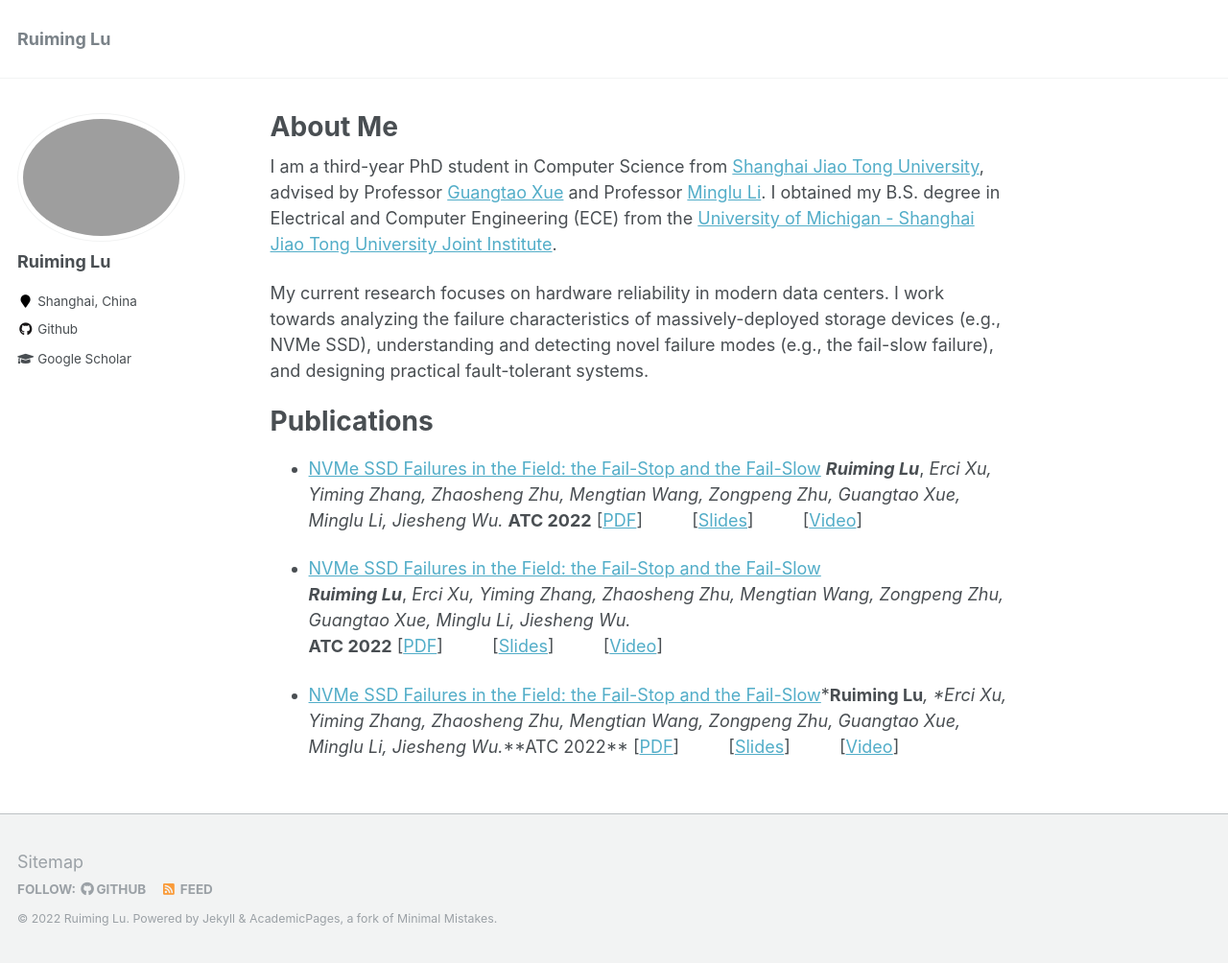
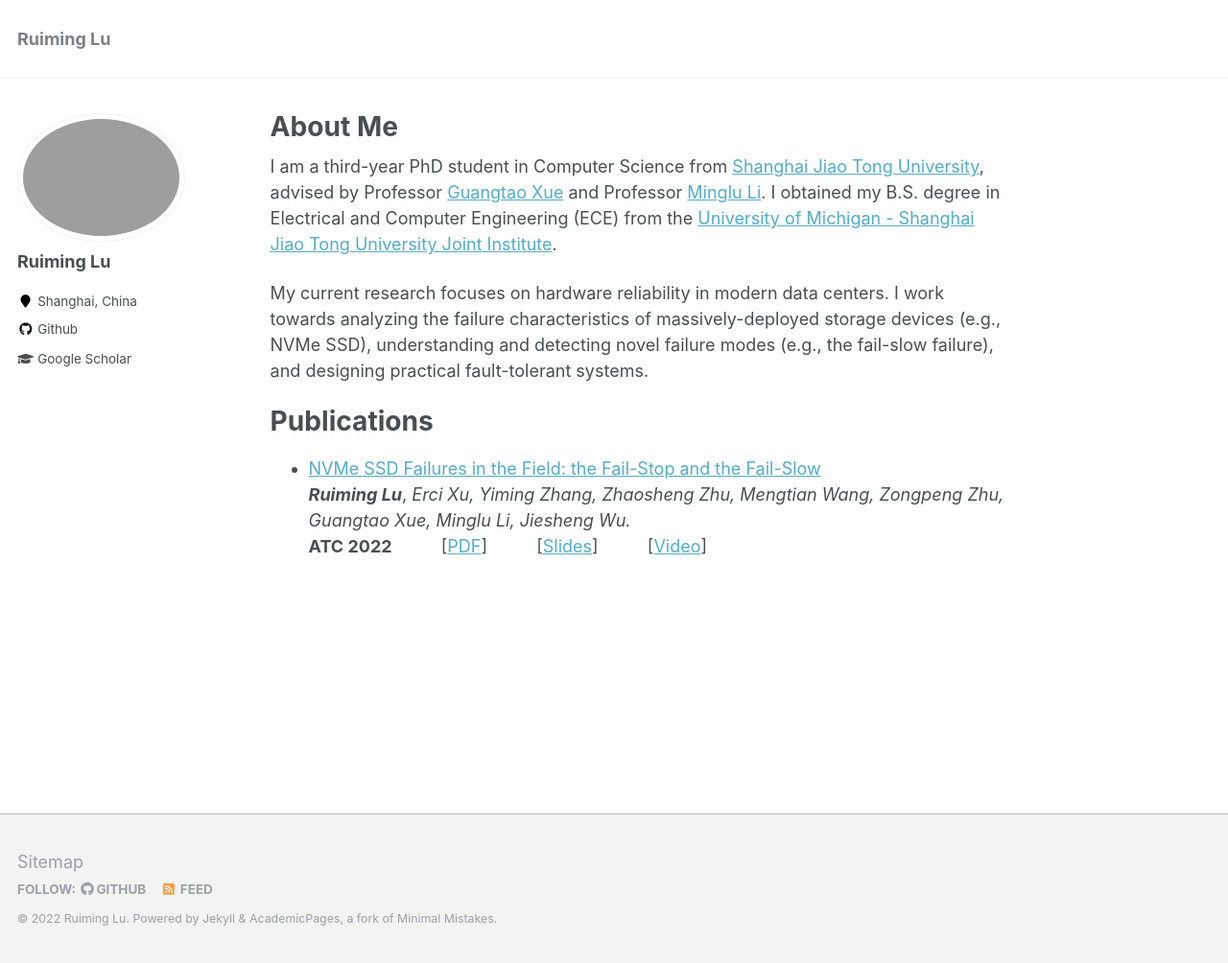
Before and after one commit to ruiming-lu/ruiming-lu.github.io, a Jekyll site: the page built from _pages/about.md, in a window 1280 px wide and 1004 px high. Shown: the whole window at 96% size. Built offline with Jekyll 4.4.1, drawn with Linux system fonts in a browser that asks for light colours; some of the changed lines change nothing that is shown.

Commit message:
fix format

```diff
--- a/_config.yml
+++ b/_config.yml
@@ -174,19 +174,19 @@ kramdown:
 
 
 # Collections
-collections:
-  teaching:
-    output: true
-    permalink: /:collection/:path/
-  publications:
-    output: true
-    permalink: /:collection/:path/
-  portfolio:
-    output: true
-    permalink: /:collection/:path/
-  talks:
-    output: true
-    permalink: /:collection/:path/
+# collections:
+#   teaching:
+#     output: true
+#     permalink: /:collection/:path/
+#   publications:
+#     output: true
+#     permalink: /:collection/:path/
+#   portfolio:
+#     output: true
+#     permalink: /:collection/:path/
+#   talks:
+#     output: true
+#     permalink: /:collection/:path/
 
 
 # Defaults
@@ -209,41 +209,41 @@ defaults:
     values:
       layout: single
       author_profile: true
-  # _teaching
-  - scope:
-      path: ""
-      type: teaching
-    values:
-      layout: single
-      author_profile: true
-      share: true
-      comments: true
-  # _publications
-  - scope:
-      path: ""
-      type: publications
-    values:
-      layout: single
-      author_profile: true
-      share: true
-      comments: true
-  # _portfolio
-  - scope:
-      path: ""
-      type: portfolio
-    values:
-      layout: single
-      author_profile: true
-      share: true
-      comment: true
-  # _talks
-  - scope:
-      path: ""
-      type: talks
-    values:
-      layout: talk
-      author_profile: true
-      share: true
+  # # _teaching
+  # - scope:
+  #     path: ""
+  #     type: teaching
+  #   values:
+  #     layout: single
+  #     author_profile: true
+  #     share: true
+  #     comments: true
+  # # _publications
+  # - scope:
+  #     path: ""
+  #     type: publications
+  #   values:
+  #     layout: single
+  #     author_profile: true
+  #     share: true
+  #     comments: true
+  # # _portfolio
+  # - scope:
+  #     path: ""
+  #     type: portfolio
+  #   values:
+  #     layout: single
+  #     author_profile: true
+  #     share: true
+  #     comment: true
+  # # _talks
+  # - scope:
+  #     path: ""
+  #     type: talks
+  #   values:
+  #     layout: talk
+  #     author_profile: true
+  #     share: true
 
 # Sass/SCSS
 sass:
--- a/_pages/about.md
+++ b/_pages/about.md
@@ -13,11 +13,7 @@ My current research focuses on hardware reliability in modern data centers. I wo
 
 # Publications
 
-* [NVMe SSD Failures in the Field: the Fail-Stop and the Fail-Slow](https://www.usenix.org/conference/atc22/presentation/lu)
-	***Ruiming Lu***, *Erci Xu, Yiming Zhang, Zhaosheng Zhu, Mengtian Wang, Zongpeng Zhu, Guangtao Xue, Minglu Li, Jiesheng Wu.*
-	**ATC 2022**	[[PDF](https://www.usenix.org/system/files/atc22-lu.pdf)] &emsp; &emsp; [[Slides](https://www.usenix.org/sites/default/files/conference/protected-files/atc22_slides_lu.pdf)] &emsp; &emsp; [[Video](https://www.youtube.com/watch?v=wDS-CRyTDlA&feature=emb_imp_woyt)]
 
-* [NVMe SSD Failures in the Field: the Fail-Stop and the Fail-Slow](https://www.usenix.org/conference/atc22/presentation/lu)<br />***Ruiming Lu***, *Erci Xu, Yiming Zhang, Zhaosheng Zhu, Mengtian Wang, Zongpeng Zhu, Guangtao Xue, Minglu Li, Jiesheng Wu.*<br />
-	**ATC 2022**	[[PDF](https://www.usenix.org/system/files/atc22-lu.pdf)] &emsp; &emsp; [[Slides](https://www.usenix.org/sites/default/files/conference/protected-files/atc22_slides_lu.pdf)] &emsp; &emsp; [[Video](https://www.youtube.com/watch?v=wDS-CRyTDlA&feature=emb_imp_woyt)]
-
-* [NVMe SSD Failures in the Field: the Fail-Stop and the Fail-Slow](https://www.usenix.org/conference/atc22/presentation/lu)\***Ruiming Lu***, *Erci Xu, Yiming Zhang, Zhaosheng Zhu, Mengtian Wang, Zongpeng Zhu, Guangtao Xue, Minglu Li, Jiesheng Wu.*\**ATC 2022**	[[PDF](https://www.usenix.org/system/files/atc22-lu.pdf)] &emsp; &emsp; [[Slides](https://www.usenix.org/sites/default/files/conference/protected-files/atc22_slides_lu.pdf)] &emsp; &emsp; [[Video](https://www.youtube.com/watch?v=wDS-CRyTDlA&feature=emb_imp_woyt)]
+* [NVMe SSD Failures in the Field: the Fail-Stop and the Fail-Slow](https://www.usenix.org/conference/atc22/presentation/lu)<br />
+	***Ruiming Lu***, *Erci Xu, Yiming Zhang, Zhaosheng Zhu, Mengtian Wang, Zongpeng Zhu, Guangtao Xue, Minglu Li, Jiesheng Wu.*<br />
+	**ATC 2022** &emsp; &emsp; [[PDF](https://www.usenix.org/system/files/atc22-lu.pdf)] &emsp; &emsp; [[Slides](https://www.usenix.org/sites/default/files/conference/protected-files/atc22_slides_lu.pdf)] &emsp; &emsp; [[Video](https://www.youtube.com/watch?v=wDS-CRyTDlA&feature=emb_imp_woyt)]
```
